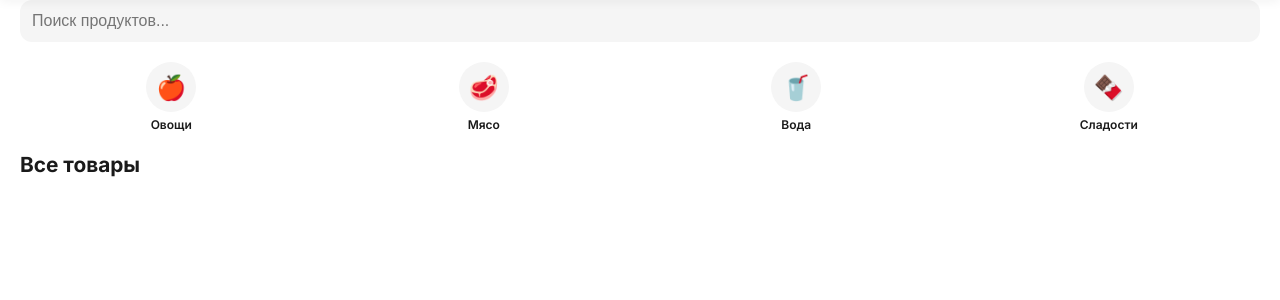
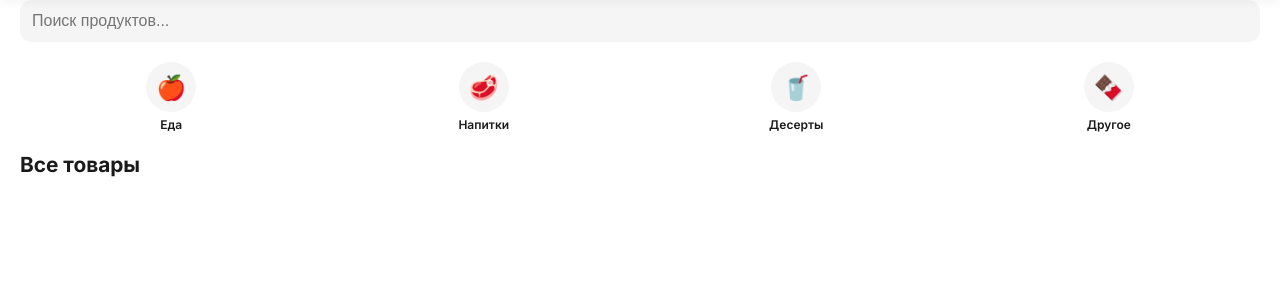
Before and after one commit to whalegaush-alt/telegram-food-shop, a FastAPI app: page / in a window 1280 px wide. Shown: the part 59-359 px from the top of the page. Run offline with FastAPI, Linux system fonts and the light colour scheme; data that the repository does not hold is empty; parts of the project's set-up code (start-up, migrations or seed data) failed here and were passed over; some libraries are stand-ins or nearby versions.

Commit message:
Update shop.html

```diff
--- a/templates/shop.html
+++ b/templates/shop.html
@@ -181,10 +181,10 @@
     </div>
 
     <div class="categories-grid">
-        <div class="cat-item"><div class="cat-icon">🍎</div>Овощи</div>
-        <div class="cat-item"><div class="cat-icon">🥩</div>Мясо</div>
-        <div class="cat-item"><div class="cat-icon">🥤</div>Вода</div>
-        <div class="cat-item"><div class="cat-icon">🍫</div>Сладости</div>
+        <div class="cat-item"><div class="cat-icon">🍎</div>Еда</div>
+        <div class="cat-item"><div class="cat-icon">🥩</div>Напитки</div>
+        <div class="cat-item"><div class="cat-icon">🥤</div>Десерты</div>
+        <div class="cat-item"><div class="cat-icon">🍫</div>Другое</div>
     </div>
 
     <h2 class="section-title">Все товары</h2>
```
